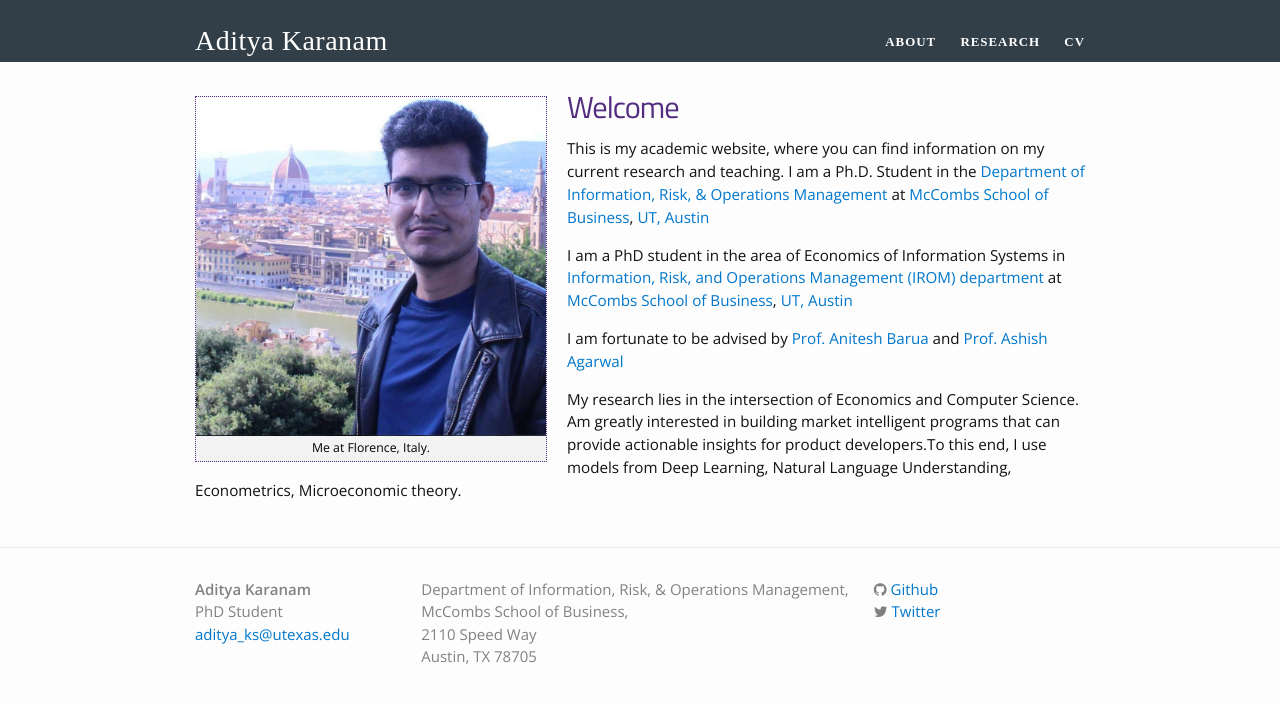
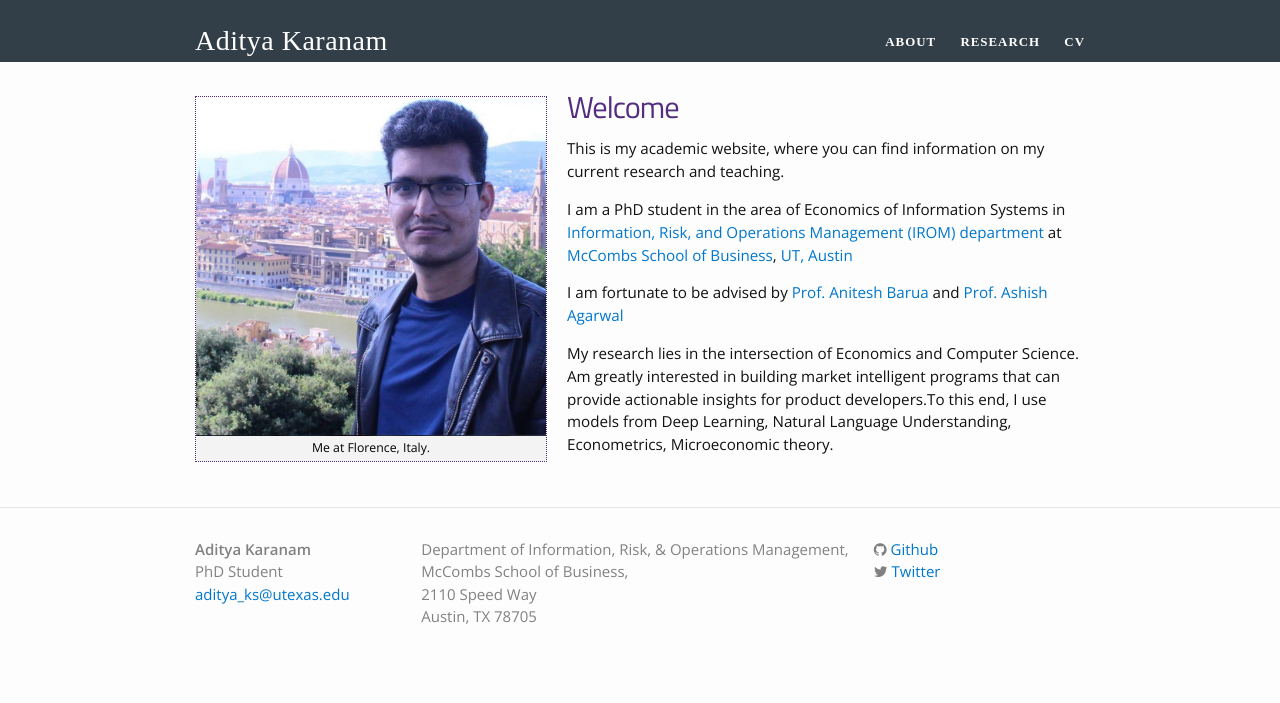
Before and after one commit to askaranam/askaranam.github.io, a Jekyll site: the page built from index.html, in a window 1280 px wide. Shown: the top 703 px of the page. Built offline with Jekyll 4.4.1, drawn with Linux system fonts in a browser that asks for light colours; nearby versions of some CDN libraries; some web fonts are replaced.

Commit message:
Update index.html

```diff
--- a/index.html
+++ b/index.html
@@ -10,7 +10,7 @@ layout: default
 	{% include image.html url="/images/profile2.png" caption="Me at Florence, Italy." width=350 align="left" %}
 
 <h1>Welcome</h1>
-	<p>This is my academic website, where you can find information on my current research and teaching. I am a Ph.D. Student in the <a href="https://www.mccombs.utexas.edu/PhD/Areas-of-Study/IROM">Department of Information, Risk, & Operations Management</a> at <a href="https://www.mccombs.utexas.edu/">McCombs School of Business</a>,<a href="https://www.utexas.edu/"> UT, Austin</a></p>
+	<p>This is my academic website, where you can find information on my current research and teaching.</p>
 
 <p> I am a PhD student in the area of Economics of Information Systems in <a href="https://www.mccombs.utexas.edu/PhD/Areas-of-Study/IROM">Information, Risk, and Operations Management (IROM) department </a> at <a href="https://www.mccombs.utexas.edu/">McCombs School of Business</a>,<a href="https://www.utexas.edu/"> UT, Austin</a></p>
 
```
